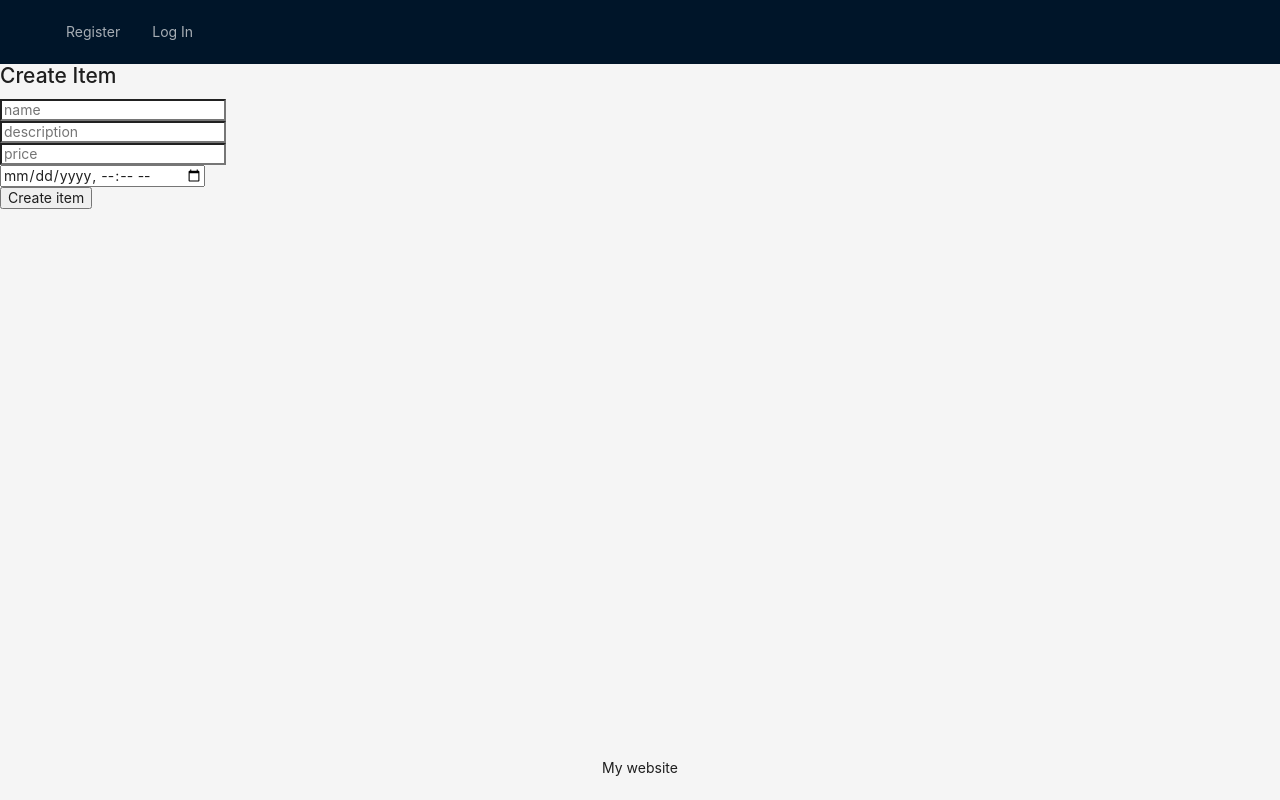
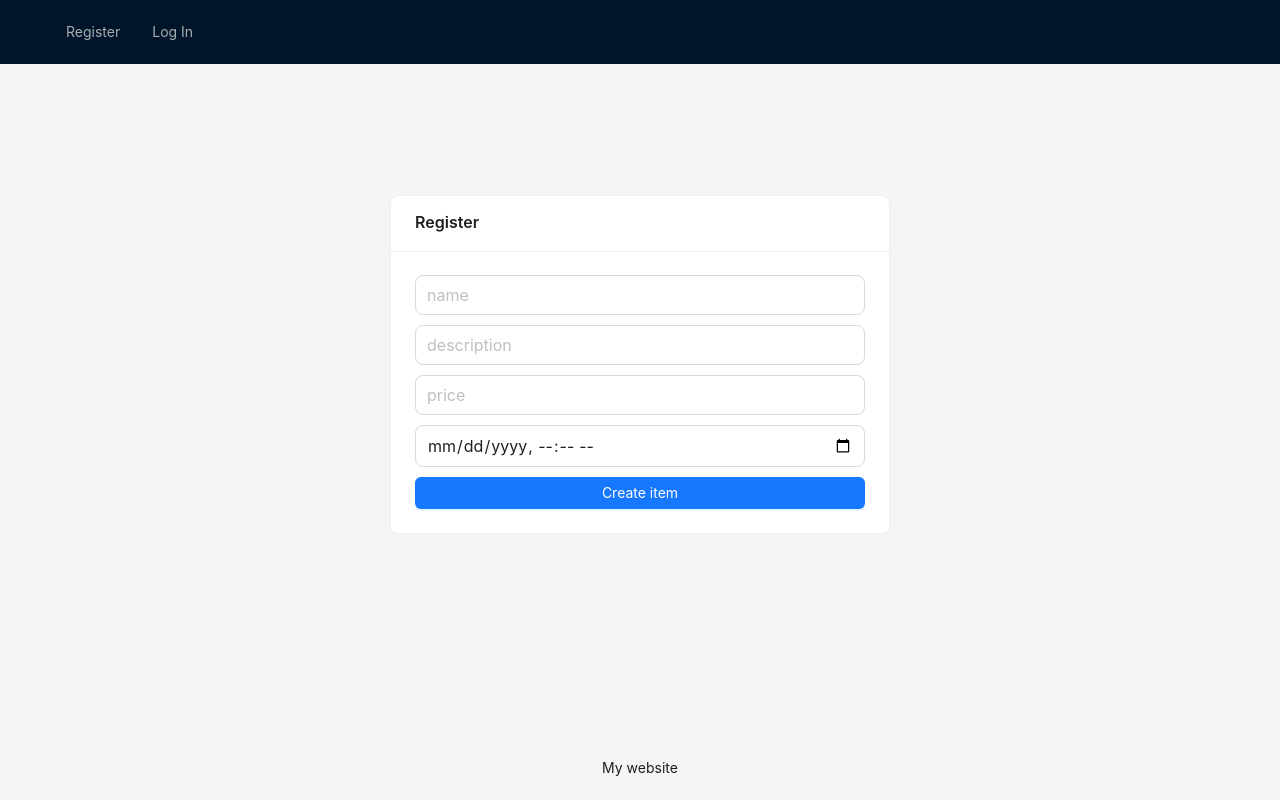
Before and after one commit to adrianmf27/frontend-bids, a React (Create React App) app: page /createItem in a window 1280 px wide. Built offline with nearby package versions, Linux system fonts and the light colour scheme.

Commit message:
New changes in the GUI with ANT for input forms and notifications

```diff
--- a/src/App.js
+++ b/src/App.js
@@ -12,11 +12,11 @@ import EditItemComp from './Components/EditItemComp';
 import React, { useEffect, useState } from 'react';
 import { backendUrl } from './Globals';
 import ListBidsComp from './Components/ListBidsComp';
-import { Layout, Menu } from 'antd';
+import { Layout, Menu, message, notification } from 'antd';
 import { Content, Footer, Header } from 'antd/es/layout/layout';
 
 function App() {
-  let [notif, setNotif] = useState("")
+  let [api, contextHolder] = notification.useNotification() // always like this with these names
   let [login, setLogin] = useState(false)
 
   let navigate = useNavigate()
@@ -27,9 +27,12 @@ function App() {
     }
   }, [])
 
-  let createNotif = (msg) => {
-    setNotif(msg)
-    setTimeout(() => {setNotif("")}, 3000)
+  let createNotif = (type = "info", msg, placement = "top") => {
+      api[type]({
+        message: msg,
+        description: msg,
+        placement
+      })
   }
 
   let disconnect = async () => {
@@ -40,6 +43,9 @@ function App() {
   }
 
   return (
+    <>
+      {contextHolder}
+
       <Layout className='layout' style={{minHeight: '100vh'}}>
         <Header>
           {!login && (
@@ -57,7 +63,7 @@ function App() {
           </Menu>)}
         </Header>
 
-      <Content>
+        <Content style={{padding: "20px 50px"}}>
           <Routes>
             <Route path="/register" element={<CreateUserComp createNotification={createNotif}/>}/>
             <Route path="/login" element={<LoginUserComp setLogin={setLogin}/>}/>
@@ -73,6 +79,7 @@ function App() {
 
         <Footer style={{textAlign: 'center'}}> My website </Footer>
       </Layout>
+    </>
   );
 }
 
--- a/src/Components/CreateItemComp.js
+++ b/src/Components/CreateItemComp.js
@@ -1,8 +1,9 @@
+/* eslint-disable eqeqeq */
 import { useEffect, useState } from "react";
 import { backendUrl } from "../Globals";
 import { useNavigate } from "react-router-dom";
 import _ from "lodash";
-
+import { Alert, Button, Card, Col, Input, Row, Typography } from "antd";
 
 let CreateItemComp = (props) => {
     let {createNotification} = props
@@ -68,7 +69,7 @@ let CreateItemComp = (props) => {
             {
                 // eslint-disable-next-line no-unused-vars
                 let jsonData = await res.json()
-                createNotification("Items created succesfully")
+                createNotification("success", "Item created")
                 navigate("/myItems")
             }
             else
@@ -83,36 +84,35 @@ let CreateItemComp = (props) => {
         }
     }
 
+    let {Text} = Typography
+
     return (
-        <div>
-            <h2>Create Item</h2>
-            {message !== "" && <h3 className="errorMessage">{message}</h3>}
+        <Row align='middle' justify='center' style={{minHeight: "70vh"}}>
+            {message != "" && <Alert type="error" message={ message }/>}
 
-            <div className = "center-box">
-                <div className="form-group">
-                    <input type="text" placeholder="name"
-                        onChange={e => changeProperty("name", e)}></input>
-                </div>
-                {error.name && <p className="errorForm">{error.name}</p>}
-                <div className="form-group">
-                    <input type="text" placeholder="description"
-                        onChange={e => changeProperty("description", e)}></input>
-                </div>
-                {error.description && <p className="errorForm">{error.description}</p>}
-                <div className="form-group">
-                    <input type="number" placeholder="price"
-                        onChange={e => changeProperty("initialPrice", e)}></input>
-                </div>
-                {error.initialPrice && <p className="errorForm">{error.initialPrice}</p>}
-                <div className="form-group">
-                    <input type="datetime-local" placeholder="date finish"
-                        onChange={changeDate}></input>
-                </div>
-                {error.dateFinish && <p className="errorForm">{error.dateFinish}</p>}
-                <button onClick={clickCreate}>Create item</button>
-            </div>
+            <Col>
+                <Card title='Register' style={{minWidth: '300px', maxWidth: '500px'}}>
+                    <Input size="large" type="text"
+                            placeholder="name" onChange={e => changeProperty("name", e)}/>
+                    {error.email && <Text type="danger">{error.name}</Text>}
 
-        </div>
+                    <Input style={{marginTop: "10px"}} size="large" type="text"
+                            placeholder="description" onChange={e => changeProperty("description", e)}/>
+                    {error.description && <Text type="danger">{error.description}</Text>}
+
+                    <Input style={{marginTop: "10px"}} size="large" type="number"
+                            placeholder="price" onChange={e => changeProperty("initialPrice", e)}/>
+                    {error.initialPrice && <Text type="danger">{error.initialPrice}</Text>}
+
+                    <Input style={{marginTop: "10px"}} size="large"
+                            type="datetime-local" onChange={changeDate}/>
+                    {error.dateFinish && <Text type="danger">{error.dateFinish}</Text>}
+
+                    <Button style={{marginTop: "10px"}} type="primary" onClick={clickCreate}
+                        block>Create item</Button>
+                </Card>
+            </Col>
+        </Row>
     )
 }
 
--- a/src/Components/CreateUserComp.js
+++ b/src/Components/CreateUserComp.js
@@ -1,16 +1,18 @@
+/* eslint-disable eqeqeq */
 /* eslint-disable react-hooks/exhaustive-deps */
 // eslint-disable-next-line no-unused-vars
 import { useEffect, useState } from "react";
 import { backendUrl } from "../Globals";
 import { useNavigate } from "react-router-dom";
 import { emailPattern } from "../Utils";
+import { Button, Card, Col, Input, Row, Typography, Alert} from "antd";
 
 let CreateUserComp = (props) => {
     let {createNotification} = props
 
     let [email, changeEmail] = useState(null)
-    let [message, setMessage] = useState(null)
-    let [password, changePassword] = useState("")
+    let [message, setMessage] = useState("")
+    let [password, changePassword] = useState(null)
     let [error, setError] = useState({})
 
     let navigate = useNavigate()
@@ -23,13 +25,15 @@ let CreateUserComp = (props) => {
         let updatedErrors = {}
 
         // eslint-disable-next-line eqeqeq
-        if(email == "" || email?.length < 3 || !emailPattern.test(email)){
+        if(email == "" || email?.length < 3 || (email != null && !emailPattern.test(email))){
             updatedErrors.email = "Incorrect email format"
         }
 
         // eslint-disable-next-line eqeqeq
-        if(password == "" || password?.length < 5){
-            updatedErrors.password = "Incorrect password, maybe too short"
+        if(password != null){
+            if(password == "" || password?.length < 5){
+                updatedErrors.password = "Incorrect password, maybe too short"
+            }
         }
 
         setError(updatedErrors)
@@ -59,7 +63,7 @@ let CreateUserComp = (props) => {
         {
             // eslint-disable-next-line no-unused-vars
             let jsonData = await res.json()
-            createNotification("User created succesfully")
+            createNotification("success", "User created")
             navigate("/login")
         }
         else
@@ -80,22 +84,26 @@ let CreateUserComp = (props) => {
         }
     }
 
+    let {Text} = Typography
+
     return (
-        <div>
-            <h2>Register User</h2>
-            <h3>{message}</h3>
-            <div className="cener-box">
-                <div className="form-group">
-                    <input type="text" placeholder="enter your email" onChange={changeName}></input>
-                </div>
-                {error.email && <p className="errorForm">{error.email}</p>}
-                <div className="form-group">
-                    <input type="text" placeholder="enter your password" onChange={changePass}></input>
-                </div>
-                {error.password && <p className="errorForm">{error.password}</p>}
-                <button onClick={clickCreate}>Create account</button>
-            </div>
-        </div>
+        <Row align='middle'justify='center' style={{minHeight: "70vh"}}>
+            {message != "" && <Alert type="error" message={ message }/>}
+
+            <Col>
+                <Card title='Register' style={{minWidth: '300px', maxWidth: '500px'}}>
+                    <Input size="large" type="text"
+                            placeholder="email" onChange={changeName}/>
+                    {error.email && <Text type="danger">{error.email}</Text>}
+                    <Input style={{marginTop: "10px"}} size="large" type="text"
+                            placeholder="password" onChange={changePass}/>
+                    {error.password && <Text type="danger">{error.password}</Text>}
+
+                    <Button style={{marginTop: "10px"}} type="primary"
+                        onClick={clickCreate} block>Register</Button>
+                </Card>
+            </Col>
+        </Row>
     )
 }
 
--- a/src/Components/DetailsItemComp.js
+++ b/src/Components/DetailsItemComp.js
@@ -3,6 +3,7 @@ import { useEffect, useState } from "react";
 import { backendUrl } from "../Globals";
 import {timestampToDate} from "../Utils";
 import { Link, useParams } from "react-router-dom";
+import { Button, Col, Descriptions, Input, Row } from "antd";
 
 let DetailsItemComp = (props) => {
     let {createNotification} = props
@@ -82,7 +83,7 @@ let DetailsItemComp = (props) => {
         if(response.ok)
         {
             await response.json()
-            createNotification("New bid added")
+            createNotification("success", "Bid added")
             getHighestBid()
         }
         else
@@ -94,29 +95,24 @@ let DetailsItemComp = (props) => {
 
     return (
         <div>
-            <h2>Items</h2>
-            {message !== "" && <h3 className="errorMessage">{message}</h3>}
+            <Descriptions title={item.name} layer="vertical">
+                <Descriptions.Item label="name">{item.name}</Descriptions.Item>
+                <Descriptions.Item label="Description" span={3}>{item.description}</Descriptions.Item>
+                <Descriptions.Item label="price">{item.initialPrice} €</Descriptions.Item>
+                <Descriptions.Item label="email">{item.email}</Descriptions.Item>
+                <Descriptions.Item label="highestBid">
+                    {item.highestBid}
+                    <Link to={"/item/" + item.id + "/bids"}>See all bids</Link></Descriptions.Item>
 
-            <div className="item-list">
-                <div className="item">
-                    <h3 className="title">{item.name}</h3>
-                    <h3 className="description">Description: {item.description}</h3>
-                    <h3 className="price">Price: {item.initialPrice} €</h3>
-                    <h3 className="email">Seller: {item.email}</h3>
-                    <h3 className="email">Highest Bid: {highestBid}</h3>
-                    <h3 className="date">Time start: {timestampToDate(item.dateStart)}</h3>
-                    <h3 className="date">Time finish {timestampToDate(item.dateFinish)}</h3>
-
-                    <h3>New bid for this item</h3>
-                    <div className="form-group">
-                        <input type="number" placeholder="Bid" onChange={onChangeBid}></input>
-                    </div>
-                    <button onClick={clickBidButton}>Send bid</button>
-
-                    <Link to={"/item/" + item.id + "/bids"}>See all bids</Link>
-                </div>
-            </div>
-
+                <Descriptions.Item span={3}>
+                    <Row justify="center" style={{width: "100%"}}>
+                        <Col>
+                            <Input style={{marginBottom: "10px"}} size="large" type="number" placeholder="Bid" onChange={onChangeBid}></Input>
+                            <Button block type="primary" onClick={clickBidButton}>Send bid</Button>
+                        </Col>
+                    </Row>
+                </Descriptions.Item>
+            </Descriptions>
         </div>
     )
 }
--- a/src/Components/EditItemComp.js
+++ b/src/Components/EditItemComp.js
@@ -1,7 +1,7 @@
 /* eslint-disable react-hooks/exhaustive-deps */
 import { useEffect, useState } from "react";
 import { backendUrl } from "../Globals";
-import {timestampToString} from "../Utils";
+import { Alert, Button, Card, Col, Input, Row } from "antd";
 import { useNavigate, useParams } from "react-router-dom";
 
 let EditItemComp = (props) => {
@@ -38,7 +38,7 @@ let EditItemComp = (props) => {
         {
             // eslint-disable-next-line no-unused-vars
             let jsonData = await res.json()
-            createNotification("Item succesfully edited")
+            createNotification("success", "Item edited")
             navigate("/myItems")
         }
         else
@@ -68,33 +68,28 @@ let EditItemComp = (props) => {
     }
 
     return (
-        <div>
-            <h2>Edit item</h2>
-            {message !== "" && <h3 className="errorMessage">{message}</h3>}
-            <div className="center-box">
-                <div className="form-group">
-                    <input type="text" placeholder="name" value={item.name}
-                        onChange={e => changeProperty("name", e)}></input>
-                </div>
+        <Row align='middle' justify='center' style={{minHeight: "70vh"}}>
+            {message != "" && <Alert type="error" message={ message }/>}
 
-                <div className="form-group">
-                    <input type="text" placeholder="description" value={item.description}
-                        onChange={e => changeProperty("description", e)}></input>
-                </div>
+            <Col>
+                <Card title='Register' style={{minWidth: '300px', maxWidth: '500px'}}>
+                    <Input size="large" type="text"
+                            placeholder="name" onChange={e => changeProperty("name", e)}/>
 
-                <div className="form-group">
-                    <input type="text" placeholder="price" value={item.initialPrice}
-                        onChange={e => changeProperty("initialPrice", e)}></input>
-                </div>
+                    <Input style={{marginTop: "10px"}} size="large" type="text"
+                            placeholder="description" onChange={e => changeProperty("description", e)}/>
 
-                <div className="form-group">
-                    <input type="datetime-local" placeholder="date finish"
-                        value={timestampToString(item.dateFinish)} onChange={e => changeDate(e)}></input>
-                </div>
+                    <Input style={{marginTop: "10px"}} size="large" type="number"
+                            placeholder="price" onChange={e => changeProperty("initialPrice", e)}/>
 
-                <button onClick={clickEdit}>Confirm item edition</button>
-            </div>
-        </div>
+                    <Input style={{marginTop: "10px"}} size="large"
+                            type="datetime-local" onChange={changeDate}/>
+
+                    <Button style={{marginTop: "10px"}} type="primary"
+                        onClick={clickEdit} block>Confirm item edition</Button>
+                </Card>
+            </Col>
+        </Row>
     )
 }
 
--- a/src/Components/MyItemsComp.js
+++ b/src/Components/MyItemsComp.js
@@ -2,7 +2,8 @@ import { useEffect, useState } from "react";
 import { backendUrl } from "../Globals";
 import {timestampToDate} from "../Utils";
 import { Link, useNavigate } from "react-router-dom";
-
+import { Table, Button } from "antd";
+import { render } from "@testing-library/react";
 
 let MyItemsComp = (props) => {
     let {createNotification} = props
@@ -38,7 +39,7 @@ let MyItemsComp = (props) => {
         if(response.ok){
             let updatedItems = items.filter(item => item.id !== id)
             setItems(updatedItems)
-            createNotification("Item succesfully deleted")
+            createNotification("success", "Item deleted")
         }
         else
         {
@@ -51,28 +52,55 @@ let MyItemsComp = (props) => {
         navigate("/item/edit/" + id)
     }
 
+    let columns = [
+        {
+            title: "Item name",
+            dataIndex: "name"
+        },
+        {
+            title: "Seller",
+            dataIndex: "email"
+        },
+        {
+            title: "Item description",
+            dataIndex: "description"
+        },
+        {
+            title: "price",
+            dataIndex: "initialPrice"
+        },
+        {
+            title: "Start date",
+            dataIndex: "formatDateStart"
+        },
+        {
+            title: "Finish date",
+            dataIndex: "formatDateFinish"
+        },
+        {
+            title: "Delete",
+            dataIndex: "id",
+            render: (id) => <Button onClick={() => {onClickDeleteItem(id)}}>Delete</Button>
+        },
+        {
+            title: "Edit",
+            dataIndex: "id",
+            render: (id) => <Button onClick={() => {onClickEditItem(id)}}>Edit</Button>
+        }
+
+    ]
+
+    items.map((item) => {
+        item.formatDateStart = timestampToDate(item.dateStart)
+        item.formatDateFinish = timestampToDate(item.dateFinish)
+        return item
+    })
+
     return (
         <div>
             <h2>Items</h2>
             {message !== "" && <h3 className="errorMessage">{message}</h3>}
-
-            <div className="item-list">
-                { items.map (item =>
-                    (
-                        <Link to={"/item/" + item.id} key={item.id}>
-                           <div className="item">
-                                <h3 className="title">{item.name}</h3>
-                                <h3 className="description">Description: {item.description}</h3>
-                                <h3 className="email">Seller: {item.email}</h3>
-                                <h3 className="date">Time start: {timestampToDate(item.dateStart)}</h3>
-                                <h3 className="date">Time finish {timestampToDate(item.dateFinish)}</h3>
-                                <button onClick={() => {onClickDeleteItem(item.id)}}>Delete Item</button>
-                                <button onClick={() => {onClickEditItem(item.id)}}>Edit Item</button>
-                            </div>
-                        </Link>
-                    )
-                )}
-            </div>
+            <Table columns={columns} dataSource={items}/>
         </div>
     )
 }
```
Lines whose indentation alone changed are shown as unchanged.
